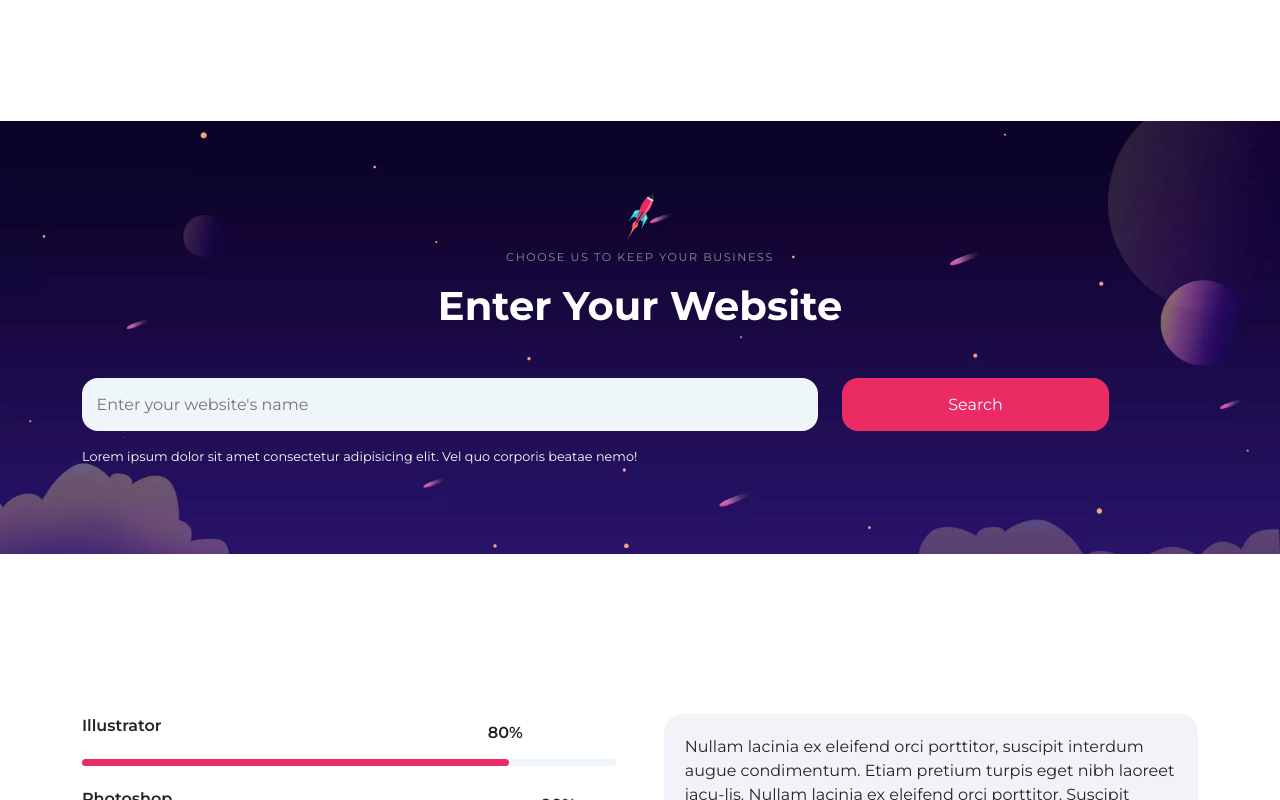
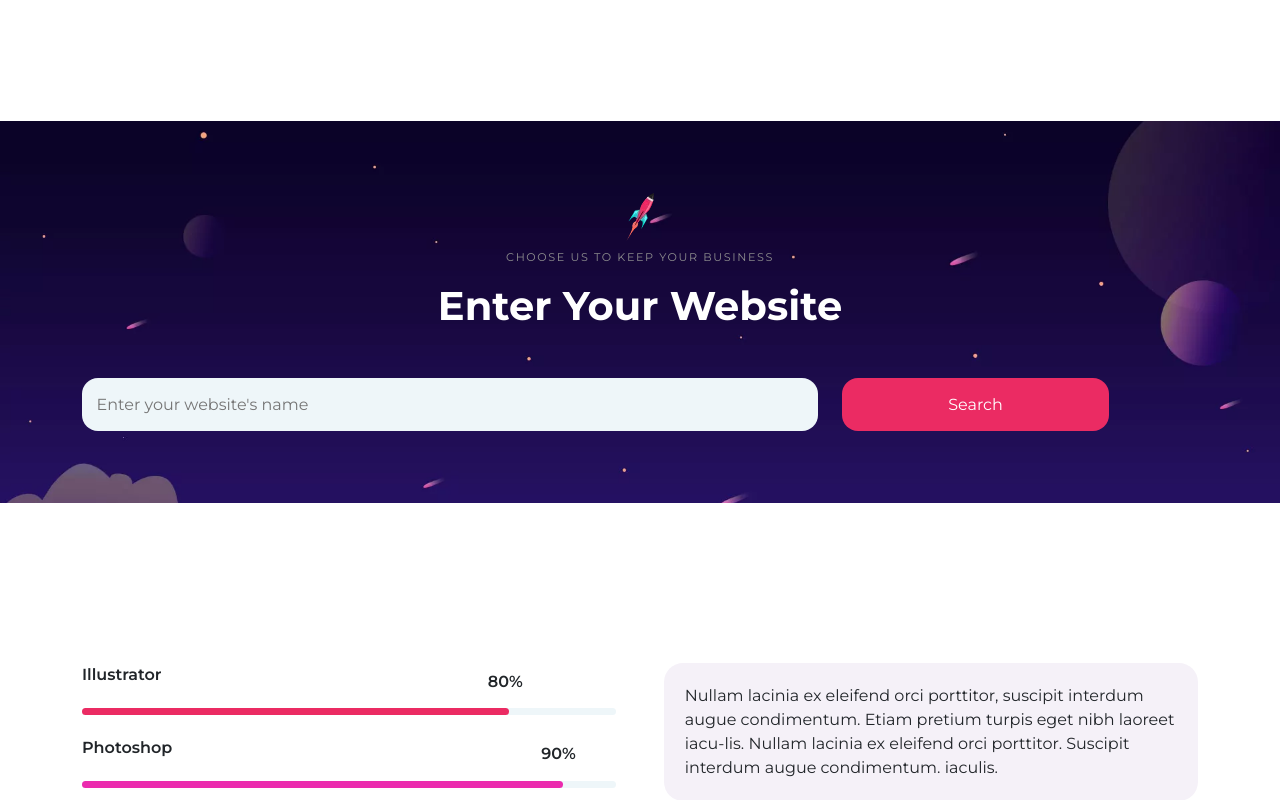
Before and after one commit to krypton225/IT-Host, a React (Create React App) app: page / in a window 1280 px wide. Shown: the part 1546-2346 px from the top of the page. Built offline with nearby package versions, Linux system fonts and the light colour scheme.

Commit message:
FIX render description or not

```diff
--- a/src/components/EnterWebsite/EnterWebsite.tsx
+++ b/src/components/EnterWebsite/EnterWebsite.tsx
@@ -4,7 +4,7 @@ import { MainButton, MainTitle } from "components";
 
 import { MainBackground } from "data/photos";
 
-const EnterWebsite = ({ hasBackgroundImage }: IEnterWebsite) => {
+const EnterWebsite = ({ hasBackgroundImage, hasDescription }: IEnterWebsite) => {
     return (
         <div
             style={{
@@ -30,9 +30,13 @@ const EnterWebsite = ({ hasBackgroundImage }: IEnterWebsite) => {
                     </div>
                 </div>
 
-                <p className="mt-3 text-white" style={{ fontSize: "0.8rem" }}>
-                    Lorem ipsum dolor sit amet consectetur adipisicing elit. Vel quo corporis beatae nemo!
-                </p>
+                {
+                    hasDescription ?
+                        (<p className="mt-3 text-white" style={{ fontSize: "0.8rem" }}>
+                            Lorem ipsum dolor sit amet consectetur adipisicing elit. Vel quo corporis beatae nemo!
+                        </p>)
+                        : ""
+                }
             </div>
         </div>
     );
--- a/src/components/EnterWebsite/IEnterWebsite.interface.ts
+++ b/src/components/EnterWebsite/IEnterWebsite.interface.ts
@@ -1,5 +1,6 @@
 interface IEnterWebsite {
     hasBackgroundImage?: boolean;
+    hasDescription?: boolean;
 }
 
 export default IEnterWebsite;
```
